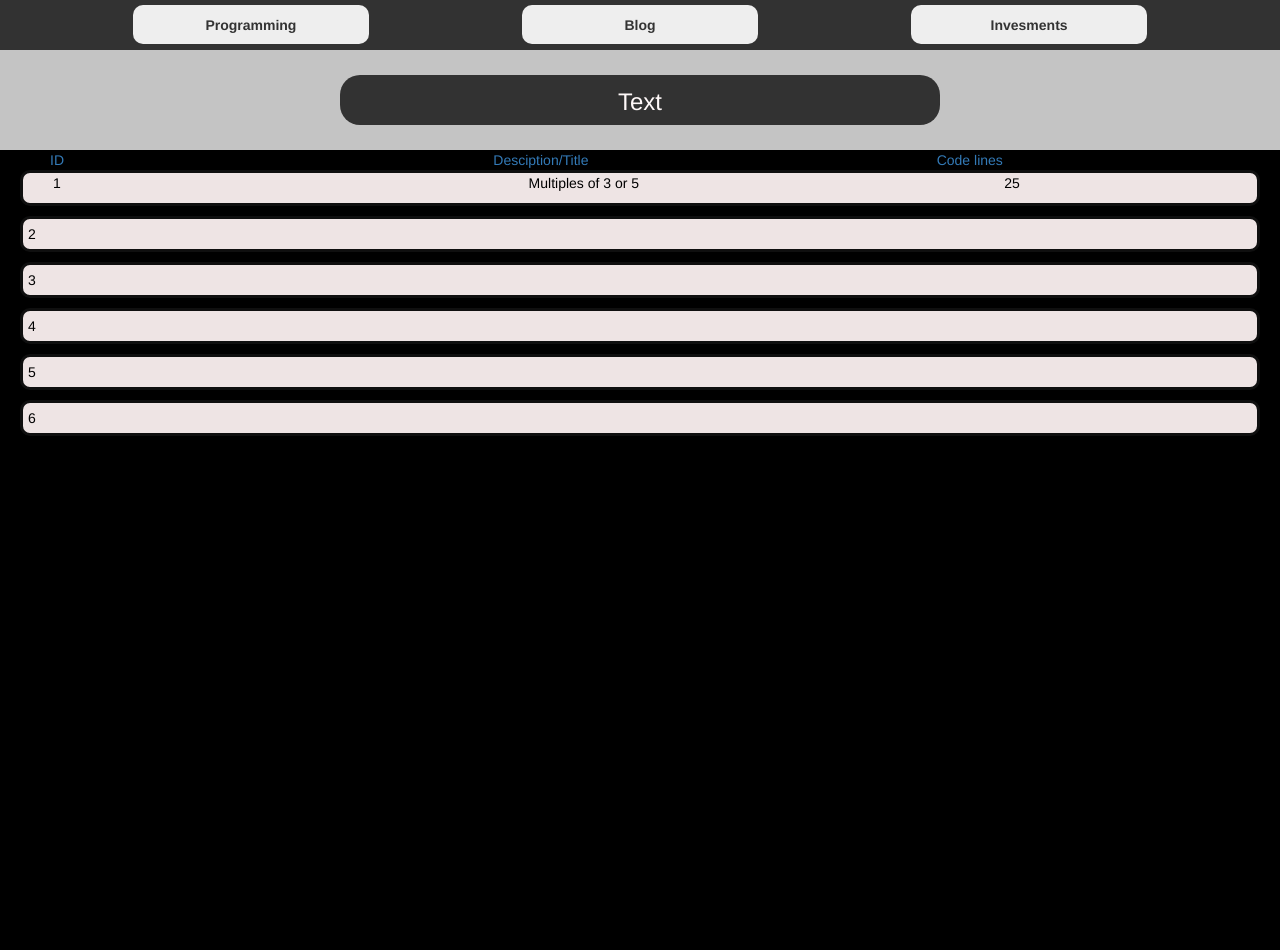
After one commit to MuratovER/practice_app, a Django app: page /apps_list/programming/eulers_problems/ in a window 1280 px wide. The commit adds this page. Run offline with Django 3.2, Linux system fonts and the light colour scheme; some libraries are stand-ins or nearby versions.

Commit message:
Fixed pull request 3 notice

```diff
--- a/mainsite/static/css/base.css
+++ b/mainsite/static/css/base.css
@@ -4,49 +4,59 @@ header {
 
 }
 
-nav {
-    height: 50px;
+.header-btn-nav {
+    height: 50;
     background-color: #323232;
+}
+nav{
+    max-width: 1715px;
+    display: grid;
+    grid-column-gap: 15%;
+    grid-template-columns: repeat(3, 1fr);
+    margin: 0 auto;
+
+
+}
+
+@media (max-width:1800px){
+    nav {
+        max-width: 1015px;
+    }
+}
+
+@media (max-width:1015px){
+    nav {
+        max-width: 972px;
+    }
+}
+
+@media (max-width:992px){
+    nav {
+        max-width: 750px;
+    }
+}
+
+@media (max-width:762px){
+    nav {
+        max-width: none;
+    }
 }
 
 
-.header-btn-programming {
+.header-btn{
 
     background-color: #EEE;
-    margin-top: 12px;
-    margin-left: 10px;
-    border-radius: 10px ;
     border: none;
     text-align: center;
     text-decoration: none;
     display: inline-block;
-    font-size: 16px;
-}
+    font-size: 14px;
+    font-weight: 800;
+    line-height: 28px;
+    padding:5.5px 29px 5.5px 29px;
+    margin-top: 5px;
+    border-radius: 10px ;
 
-.header-btn-blog {
-
-    background-color: #EEE;
-    margin-top: 12px;
-    border-radius: 10px ;
-    border: none;
-    text-align: center;
-    text-decoration: none;
-    display: inline-block;
-    font-size: 16px;
-}
-
-
-.header-btn-invesment {
-
-    background-color: #EEE;
-    margin-top: 10px;
-    border-radius: 10px ;
-    border: none;
-    text-align: center;
-    text-decoration: none;
-    display: inline-block;
-    font-size: 16px;
-    margin-right: 10px;
 }
 
 .introduction {
--- /dev/null
+++ b/mainsite/static/css/eulers_problems.css
@@ -0,0 +1,34 @@
+
+.body-btn-problem{
+    height: 100%;
+    background-color:#000000;
+}
+
+.conteiner-btn-call{
+    display: grid;
+    grid-gap: 150px;
+    margin: 0 50px;
+    grid-template-columns: repeat(3, 1fr);
+}
+
+.container-btn-tasks{
+    display: grid;
+    grid-template-rows: repeat(6, 1fr);
+    grid-row-gap: 10px;
+    margin: 0 20px;
+}
+
+.container-btn-tasks-box{
+    background-color: #eee4e4;
+    border: 3px solid #0f0f0f;
+    color: #000000;
+    padding: 5px;
+    border-radius: 10px;
+}
+
+.box-btn-container{
+    display: grid;
+    grid-gap: 30px;
+    grid-template-columns:1fr 1fr 0.5fr;
+    padding: 0 30px;
+}
--- /dev/null
+++ b/mainsite/static/css/programmig.css
@@ -0,0 +1,77 @@
+/**programming*/
+
+.body-btb-programming {
+    min-height: 100%;
+    background: rgb(0, 0, 0);
+
+}
+.programming-btb-column{
+    max-width: 1808px;
+    display: grid;
+    grid-gap: 2%;
+    grid-template-columns: repeat(auto-fit, minmax(250px, 1fr));
+    margin: 0 50px;
+}
+
+@media (min-width: 992px) {
+    .programming-btb-column
+    { display: grid;
+    grid-area: main;
+    grid-template: 1fr / 1fr minmax(auto, 300) minmax(auto, 1100px) 1fr;
+    }
+    }
+
+.programming-btn-box {
+    max-width: 500px;
+    max-height: 650px;
+    background-color: #EEE;
+    border: 1px solid #000000;
+    text-align: center;
+    text-decoration: none;
+    margin-top: 50px;
+    display: grid;
+    grid-gap: 3px;
+    grid-template-rows: 2fr 50px 3.5fr;
+
+}
+.column-btn-box{
+    /*grid-template-rows: 1fr 1fr 2fr;*/
+}
+
+.first-btn-box{
+    border-radius: 0px 50px 50px 50px;
+}
+
+.second-btn-box{
+    border-radius: 50px;
+}
+
+.third-btn-box{
+    border-radius: 50px 0px 50px 50px;
+}
+
+.box-btn-picture{
+
+
+}
+.box-btn-title {
+
+    font-family: Ruda;
+    font-style: normal;
+    font-weight: 600;
+    font-size: 24px;
+    line-height: 20px;
+}
+
+.box-btn-text{
+    font-family: Roboto;
+    font-style: normal;
+    font-weight: 300;
+    font-size: 10px;
+    line-height: 10px;
+    text-align: center;
+}
+
+.box-btn-button {
+    border: none;
+}
--- a/mainsite/templates/base.html
+++ b/mainsite/templates/base.html
@@ -9,14 +9,16 @@
         <link rel="stylesheet" href="//maxcdn.bootstrapcdn.com/bootstrap/3.2.0/css/bootstrap-theme.min.css">
         <link rel="stylesheet" type="text/css" href="{% static 'css/base.css' %}"/>
         <link rel="stylesheet" type="text/css" href="{% static 'css/blog.css' %}"/>
-
+        <link rel="stylesheet" type="text/css" href="{% static 'css/programmig.css' %}"/>
+        <link rel="stylesheet" type="text/css" href="{% static 'css/eulers_problems.css' %}"/>
         <script src="{% static 'js/blog.js' %}"></script>
     </head>
         <header>
+        <div class="header-btn-nav">
         <nav>
-            <button class="header-btn-programming" type="sumbit" onclick="location.href='{% url 'programming' %}'">Programming</button>
-            <button class="header-btn-blog" type="sumbit" onclick="location.href='{% url 'programming' %}'">Blog</button>
-            <button class="header-btn-invesment" type="sumbit" onclick="location.href='{% url 'programming' %}'">Invesments</button>
+            <button class="header-btn" type="sumbit" onclick="location.href='{% url 'programming' %}'">Programming</button>
+            <button class="header-btn" type="sumbit" onclick="location.href='{% url 'programming' %}'">Blog</button>
+            <button class="header-btn" type="sumbit" onclick="location.href='{% url 'programming' %}'">Invesments</button>
 {#         {% if user.is_authenticated %}#}
 {#              <button type="sumbit" onclick="location.href='{% url 'logout' %}'">Выход</button>#}
 {#              <a href="{% url 'apps_list' %}">Apps</a>#}
@@ -25,6 +27,7 @@
 {#            <button type="sumbit" onclick="location.href='{% url 'signup' %}'">Регистрация</button>#}
 {#         {% endif %}#}
         </nav>
+        </div>
         <div class="introduction">
             <div class="introsuction_text">
                 Text
--- /dev/null
+++ b/mainsite/templates/programming/eulers_problems.html
@@ -0,0 +1,31 @@
+{% extends "base.html" %}
+
+{% block content %}
+
+<div class="body-btn-problem">
+    <div class="conteiner-btn-call">
+        <a>ID</a>
+        <a>Desciption/Title</a>
+        <a>Code lines</a>
+    </div>
+    <div class="container-btn-tasks">
+        <div class="container-btn-tasks-box box-btn-container">
+            <div>
+                <p>1</p>
+            </div>
+            <div>
+                <p>Multiples of 3 or 5</p>
+            </div>
+            <div>
+                <p>25</p>
+            </div>
+        </div>
+        <div class="container-btn-tasks-box">2</div>
+        <div class="container-btn-tasks-box">3</div>
+        <div class="container-btn-tasks-box">4</div>
+        <div class="container-btn-tasks-box">5</div>
+        <div class="container-btn-tasks-box">6</div>
+    </div>
+</div>
+
+{% endblock %}
--- a/mainsite/urls.py
+++ b/mainsite/urls.py
@@ -23,6 +23,7 @@ urlpatterns = [
     path('apps_list/programming/', views.programming, name='programming'),
     path('apps_list/programming/code_examples/', views.code_examples, name='code_examples'),
     path('apps_list/programming/euler_problems/', views.euler_problems, name='euler_problems'),
+    path('apps_list/programming/eulers_problems/', views.eulers_problems, name='eulers_problems'),
 
     # path('apps_list/blog/post/<int:pk>/like/$',login_required(views.VotesView.as_view(model=Post, vote_type=LikeDislike.LIKE)),
     #     name='post_like'),
--- a/mainsite/views.py
+++ b/mainsite/views.py
@@ -31,6 +31,10 @@ def blog_page(request):
 
 def programming(request):
     return render(request, 'programming/main_code.html')
+
+
+def eulers_problems(request):
+    return render(request, 'programming/eulers_problems.html')
 
 
 def euler_problems(request):
```
Also changed, not shown: mainsite/templates/programming/main_code.html (+39 -1 lines), mainsite/static/svg/code.svg (added), mainsite/static/svg/portfolio.svg (added), mainsite/static/svg/tsks-euler.svg (added).
